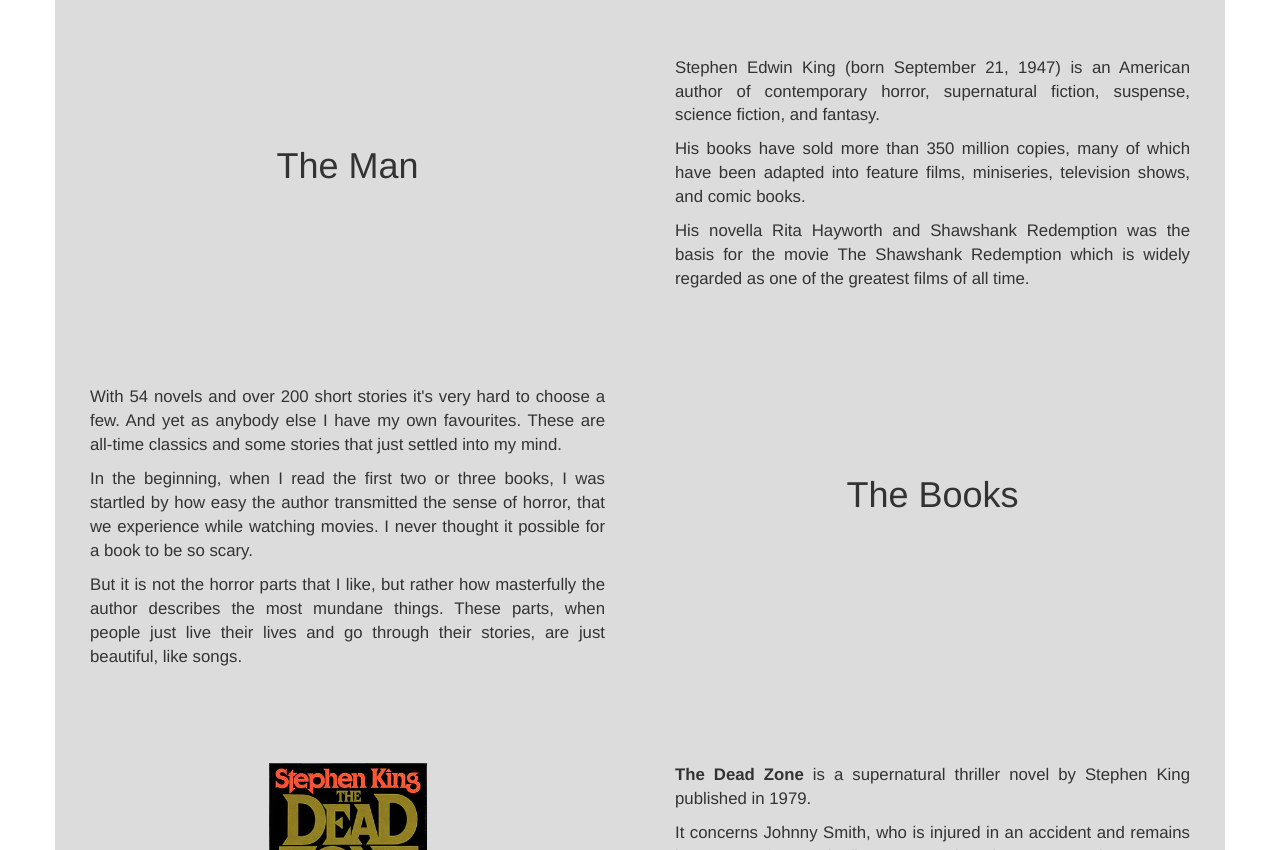
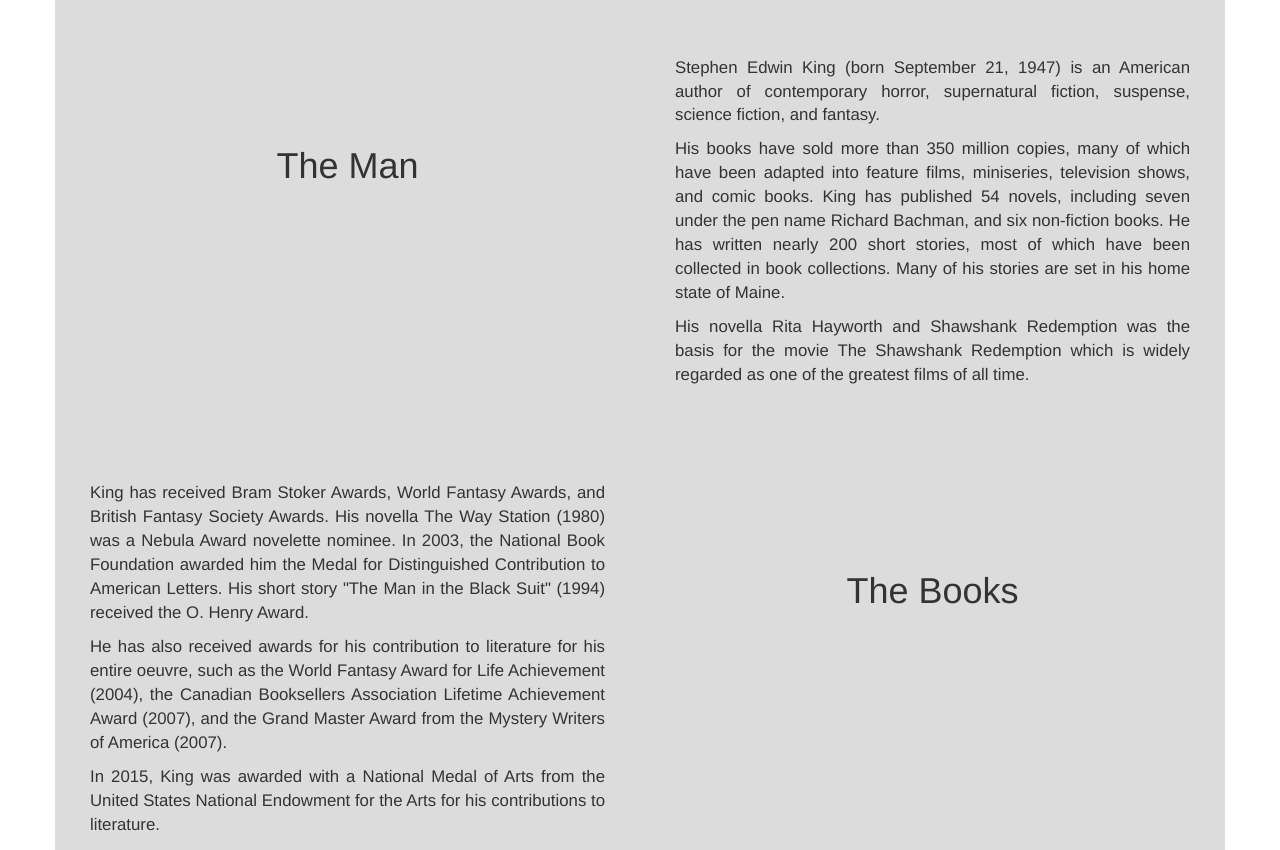
Before and after one commit to portojs/portfolio_project_1, a website: page index.html in a window 1280 px wide. Shown: the part 740-1590 px from the top of the page. Drawn offline with nearby package versions, Linux system fonts and the light colour scheme.

Commit message:
Edit texts

```diff
--- a/index.html
+++ b/index.html
@@ -93,8 +93,10 @@
             Stephen Edwin King (born September 21, 1947) is an American author of contemporary horror, supernatural fiction, suspense, science fiction,
             and fantasy.</p>
           <p>
-            His books have sold more than 350 million copies, many of which have been adapted into feature films, miniseries, television
-            shows, and comic books.</p>
+            His books have sold more than 350 million copies, many of which have been adapted into feature films, miniseries, television shows, and comic books.
+            King has published 54 novels, including seven under the pen name Richard Bachman, and six non-fiction books.
+            He has written nearly 200 short stories, most of which have been collected in book collections.
+            Many of his stories are set in his home state of Maine.</p>
           <p>
             His novella Rita Hayworth and Shawshank Redemption was the basis for the movie The Shawshank Redemption which is widely
             regarded as one of the greatest films of all time.
@@ -112,16 +114,18 @@
       <div class="row">
         <div class="desc-col col-md-6 text-justify">
           <p>
-            With 54 novels and over 200 short stories it's very hard to choose a few. And yet as anybody else I have my own favourites.
-            These are all-time classics and some stories that just settled into my mind.
+            King has received Bram Stoker Awards, World Fantasy Awards, and British Fantasy Society Awards.
+            His novella The Way Station (1980) was a Nebula Award novelette nominee. In 2003, the National Book Foundation awarded him
+            the Medal for Distinguished Contribution to American Letters. His short story "The Man in the Black Suit" (1994) received the O. Henry Award.
           </p>
           <p>
-            In the beginning, when I read the first two or three books, I was startled by how easy the author transmitted the
-            sense of horror, that we experience while watching movies. I never thought it possible for a book to be so scary.
+            He has also received awards for his contribution to literature for his entire oeuvre,
+            such as the World Fantasy Award for Life Achievement (2004), the Canadian Booksellers Association Lifetime Achievement Award (2007),
+            and the Grand Master Award from the Mystery Writers of America (2007).
           </p>
           <p>
-            But it is not the horror parts that I like, but rather how masterfully the author describes the most mundane things.
-            These parts, when people just live their lives and go through their stories, are just beautiful, like songs.
+            In 2015, King was awarded with a National Medal of Arts from the
+            United States National Endowment for the Arts for his contributions to literature.
           </p>
         </div>
         <!-- this part displays only on large screens -->
@@ -272,18 +276,18 @@
         <div class="desc-col col-md-6">
           <h3>This Page</h3>
           <p>
-            Texts and images come from Internet in general and Wikipedia in particular. For more information I recommend visiting
+            Texts and images come from Internet in general and Wikipedia in particular. For more information about Stephen King please visit
             <a href="https://en.wikipedia.org/wiki/Stephen_King">Wikipedia</a> or <a href="http://stephenking.com/index.html">Stephen King's website</a>.
           </p>
           <h3>My Info</h3>
           <p>
-            I am an experienced freelance linguist translating from English to Russian and Ukrainian. It is probably apparent that I also have an interest in programming, hence this tribute page to Stephen King.
+            I am an experienced freelance linguist translating from English to Russian and Ukrainian. Recently I became interested in programming and it is incredibly interesting and motivating! This tribute page is dedicated to Stephen King.
           </p>
         </div>
         <div class="desc-col col-md-6">
           <h3>Contact Details</h3>
           <p>
-            If you want to chant about programming or hire me, feel free to use any of the channels bellow:
+            If you want to chat about programming feel free to use any of the following:
           </p>
           <ul class="contact-info">
             <li class="mail"><a href="mailto:peter.k.nets@gmail.com">peter.k.nets@gmail.com</a></li>
```
